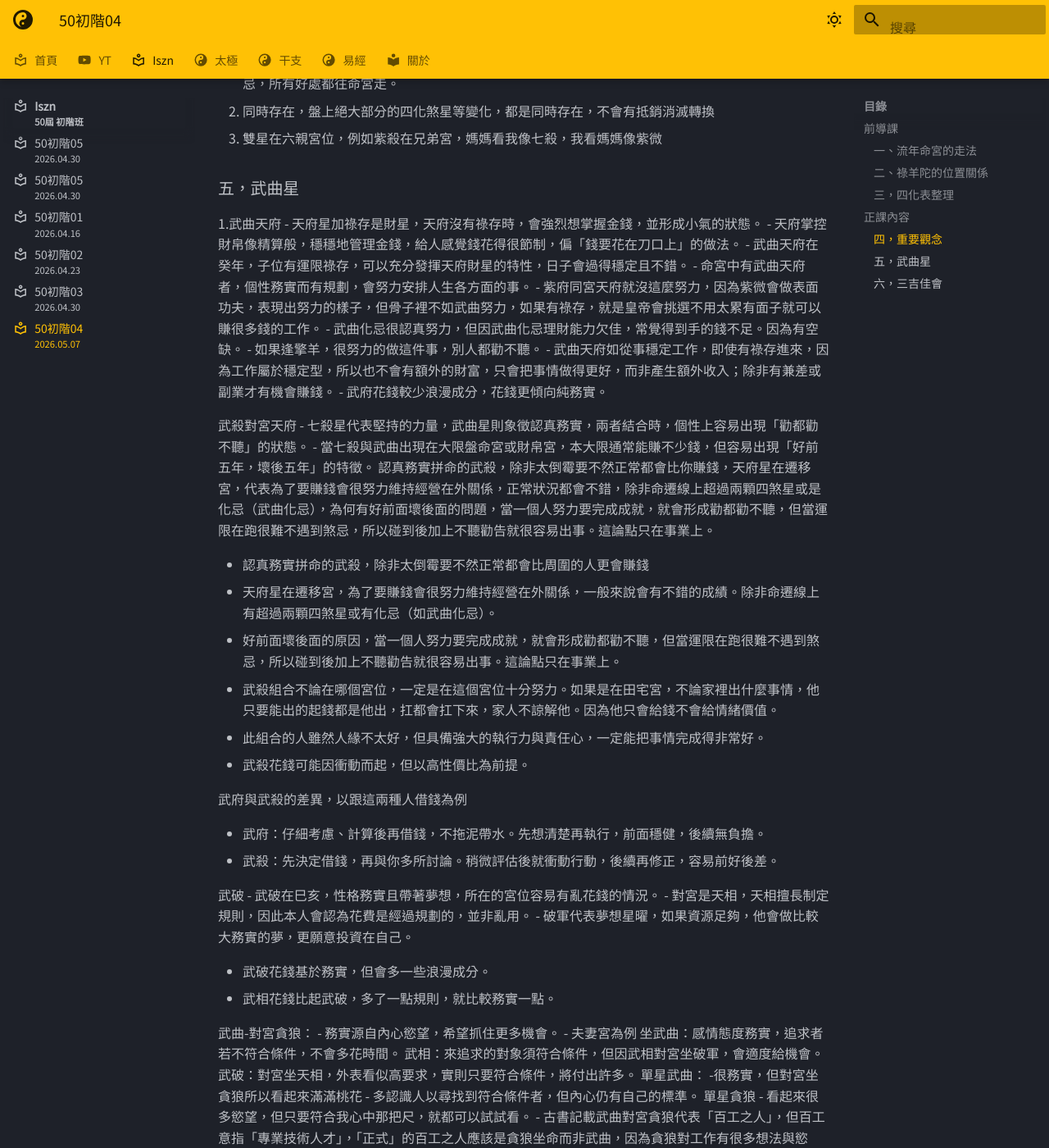
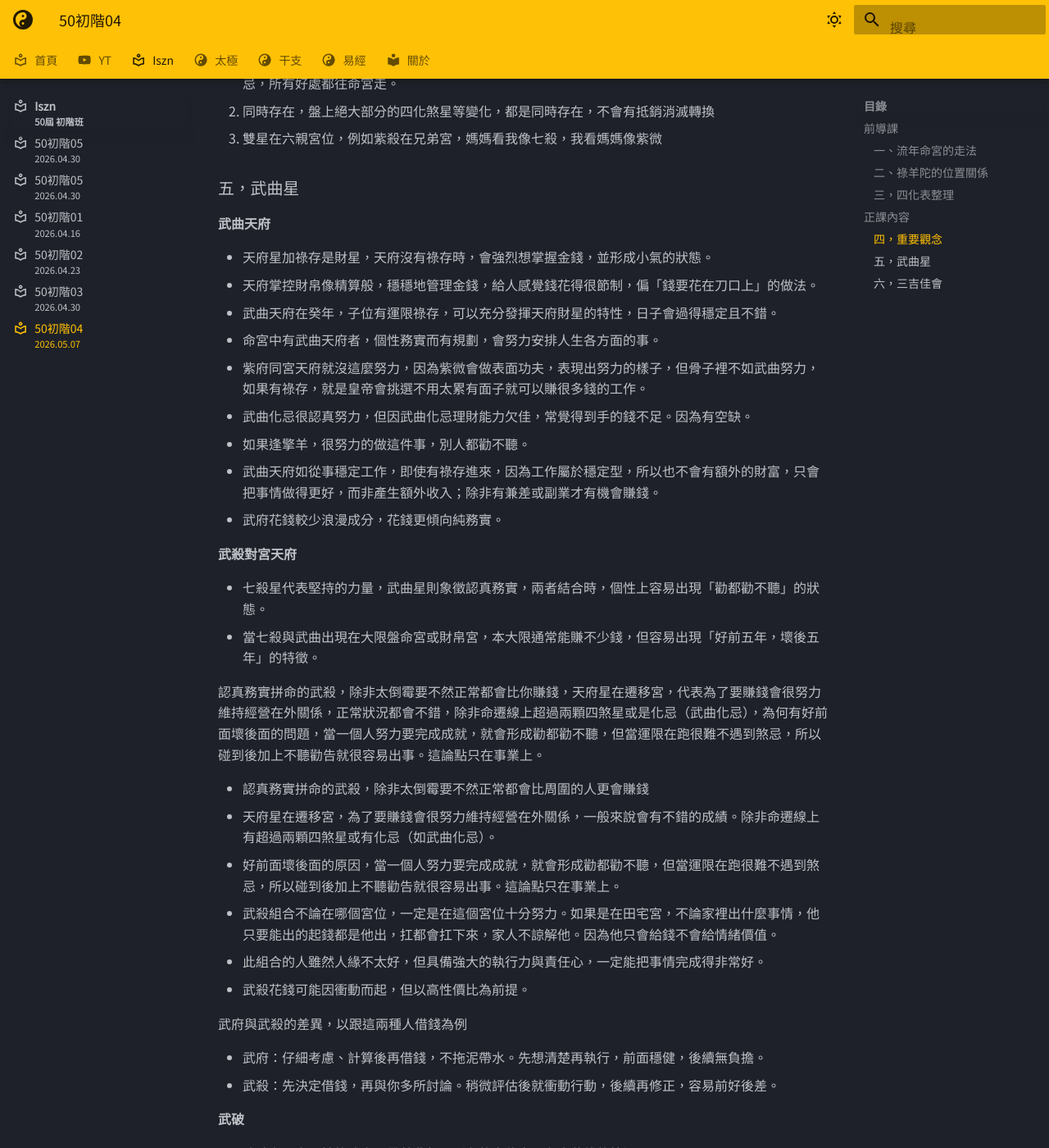
Before and after one commit to oolongyuan/oolongyuan.github.io, an MkDocs documentation site: the page built from docs/iszn/note_04.md, in a window 1280 px wide and 1400 px high, scrolled down 2682 px. Shown: the whole window at 82% size. Built offline with MkDocs 1.6.1 and Material for MkDocs 9.7.7, drawn with Linux system fonts in a browser that asks for light colours; some web fonts are replaced; some of the changed text lies outside the part shown.

Commit message:
formatted

```diff
--- a/docs/iszn/note_04.md
+++ b/docs/iszn/note_04.md
@@ -95,39 +95,43 @@ subtitle: 2026.05.07
 ### 五，武曲星
 
 
-1.武曲天府
-- 天府星加祿存是財星，天府沒有祿存時，會強烈想掌握金錢，並形成小氣的狀態。
-- 天府掌控財帛像精算般，穩穩地管理金錢，給人感覺錢花得很節制，偏「錢要花在刀口上」的做法。
-- 武曲天府在癸年，子位有運限祿存，可以充分發揮天府財星的特性，日子會過得穩定且不錯。
-- 命宮中有武曲天府者，個性務實而有規劃，會努力安排人生各方面的事。
-- 紫府同宮天府就沒這麼努力，因為紫微會做表面功夫，表現出努力的樣子，但骨子裡不如武曲努力，如果有祿存，就是皇帝會挑選不用太累有面子就可以賺很多錢的工作。
-- 武曲化忌很認真努力，但因武曲化忌理財能力欠佳，常覺得到手的錢不足。因為有空缺。
-- 如果逢擎羊，很努力的做這件事，別人都勸不聽。
-- 武曲天府如從事穩定工作，即使有祿存進來，因為工作屬於穩定型，所以也不會有額外的財富，只會把事情做得更好，而非產生額外收入；除非有兼差或副業才有機會賺錢。
-- 武府花錢較少浪漫成分，花錢更傾向純務實。
+**武曲天府**
+
+ - 天府星加祿存是財星，天府沒有祿存時，會強烈想掌握金錢，並形成小氣的狀態。
+ - 天府掌控財帛像精算般，穩穩地管理金錢，給人感覺錢花得很節制，偏「錢要花在刀口上」的做法。
+ - 武曲天府在癸年，子位有運限祿存，可以充分發揮天府財星的特性，日子會過得穩定且不錯。
+ - 命宮中有武曲天府者，個性務實而有規劃，會努力安排人生各方面的事。
+ - 紫府同宮天府就沒這麼努力，因為紫微會做表面功夫，表現出努力的樣子，但骨子裡不如武曲努力，如果有祿存，就是皇帝會挑選不用太累有面子就可以賺很多錢的工作。
+ - 武曲化忌很認真努力，但因武曲化忌理財能力欠佳，常覺得到手的錢不足。因為有空缺。
+ - 如果逢擎羊，很努力的做這件事，別人都勸不聽。
+ - 武曲天府如從事穩定工作，即使有祿存進來，因為工作屬於穩定型，所以也不會有額外的財富，只會把事情做得更好，而非產生額外收入；除非有兼差或副業才有機會賺錢。
+ - 武府花錢較少浪漫成分，花錢更傾向純務實。
 
 
 
-武殺對宮天府
-- 七殺星代表堅持的力量，武曲星則象徵認真務實，兩者結合時，個性上容易出現「勸都勸不聽」的狀態。
-- 當七殺與武曲出現在大限盤命宮或財帛宮，本大限通常能賺不少錢，但容易出現「好前五年，壞後五年」的特徵。
+**武殺對宮天府**
+
+ - 七殺星代表堅持的力量，武曲星則象徵認真務實，兩者結合時，個性上容易出現「勸都勸不聽」的狀態。
+ - 當七殺與武曲出現在大限盤命宮或財帛宮，本大限通常能賺不少錢，但容易出現「好前五年，壞後五年」的特徵。
+
 認真務實拼命的武殺，除非太倒霉要不然正常都會比你賺錢，天府星在遷移宮，代表為了要賺錢會很努力維持經營在外關係，正常狀況都會不錯，除非命遷線上超過兩顆四煞星或是化忌（武曲化忌），為何有好前面壞後面的問題，當一個人努力要完成成就，就會形成勸都勸不聽，但當運限在跑很難不遇到煞忌，所以碰到後加上不聽勸告就很容易出事。這論點只在事業上。
 
-- 認真務實拼命的武殺，除非太倒霉要不然正常都會比周圍的人更會賺錢
-- 天府星在遷移宮，為了要賺錢會很努力維持經營在外關係，一般來說會有不錯的成績。除非命遷線上有超過兩顆四煞星或有化忌（如武曲化忌）。
-- 好前面壞後面的原因，當一個人努力要完成成就，就會形成勸都勸不聽，但當運限在跑很難不遇到煞忌，所以碰到後加上不聽勸告就很容易出事。這論點只在事業上。
-- 武殺組合不論在哪個宮位，一定是在這個宮位十分努力。如果是在田宅宮，不論家裡出什麼事情，他只要能出的起錢都是他出，扛都會扛下來，家人不諒解他。因為他只會給錢不會給情緒價值。
-- 此組合的人雖然人緣不太好，但具備強大的執行力與責任心，一定能把事情完成得非常好。
-- 武殺花錢可能因衝動而起，但以高性價比為前提。
+ - 認真務實拼命的武殺，除非太倒霉要不然正常都會比周圍的人更會賺錢
+ - 天府星在遷移宮，為了要賺錢會很努力維持經營在外關係，一般來說會有不錯的成績。除非命遷線上有超過兩顆四煞星或有化忌（如武曲化忌）。
+ - 好前面壞後面的原因，當一個人努力要完成成就，就會形成勸都勸不聽，但當運限在跑很難不遇到煞忌，所以碰到後加上不聽勸告就很容易出事。這論點只在事業上。
+ - 武殺組合不論在哪個宮位，一定是在這個宮位十分努力。如果是在田宅宮，不論家裡出什麼事情，他只要能出的起錢都是他出，扛都會扛下來，家人不諒解他。因為他只會給錢不會給情緒價值。
+ - 此組合的人雖然人緣不太好，但具備強大的執行力與責任心，一定能把事情完成得非常好。
+ - 武殺花錢可能因衝動而起，但以高性價比為前提。
 
 
 武府與武殺的差異，以跟這兩種人借錢為例
 
-- 武府：仔細考慮、計算後再借錢，不拖泥帶水。先想清楚再執行，前面穩健，後續無負擔。
-- 武殺：先決定借錢，再與你多所討論。稍微評估後就衝動行動，後續再修正，容易前好後差。
+ - 武府：仔細考慮、計算後再借錢，不拖泥帶水。先想清楚再執行，前面穩健，後續無負擔。
+ - 武殺：先決定借錢，再與你多所討論。稍微評估後就衝動行動，後續再修正，容易前好後差。
 
 
-武破
+**武破**
+
 - 武破在巳亥，性格務實且帶著夢想，所在的宮位容易有亂花錢的情況。
 - 對宮是天相，天相擅長制定規則，因此本人會認為花費是經過規劃的，並非亂用。
 - 破軍代表夢想星曜，如果資源足夠，他會做比較大務實的夢，更願意投資在自己。
@@ -136,9 +140,11 @@ subtitle: 2026.05.07
 - 武相花錢比起武破，多了一點規則，就比較務實一點。
 
 
-武曲-對宮貪狼：
-- 務實源自內心慾望，希望抓住更多機會。
-- 夫妻宮為例
+**武曲 - 對宮貪狼**
+
+ - 務實源自內心慾望，希望抓住更多機會。
+ - 夫妻宮為例
+
 坐武曲：感情態度務實，追求者若不符合條件，不會多花時間。
 武相：來追求的對象須符合條件，但因武相對宮坐破軍，會適度給機會。
 武破：對宮坐天相，外表看似高要求，實則只要符合條件，將付出許多。
@@ -151,13 +157,18 @@ subtitle: 2026.05.07
 - 當武曲坐命並遷移是貪狼時，表面上看起來在找很多機會，但實際非常在乎是否能明確實現自己的人生及工作目標。
 
 
-武貪同宮，武貪格，
-- 格局沒有好壞，需搭配四化才能評論。
-- 成名需化科，事業發達需化祿化權。
-- 無四化代時可等待運限四化引動。
-- 武貪不發少年時
+**武貪同宮，武貪格**
+
+ - 格局沒有好壞，需搭配四化才能評論。
+ - 成名需化科，事業發達需化祿化權。
+ - 無四化代時可等待運限四化引動。
+ - 武貪不發少年時
+
 武貪在命財官，要中年後有成就比較容易守住，年輕時如果有成就，很容易在三十歲出事。
-不發少年時有另一個意思是不能發。原因是對宮空宮，武曲貪狼都會化祿化權，如果借過去空宮，就會形成雙祿交馳，本命代表很會賺錢的能力，運限盤就是發了。
+
+不發少年時有另一個意思是不能發。
+
+原因是對宮空宮，武曲貪狼都會化祿化權，如果借過去空宮，就會形成雙祿交馳，本命代表很會賺錢的能力，運限盤就是發了。
 
 
 ### 六，三吉佳會
```
